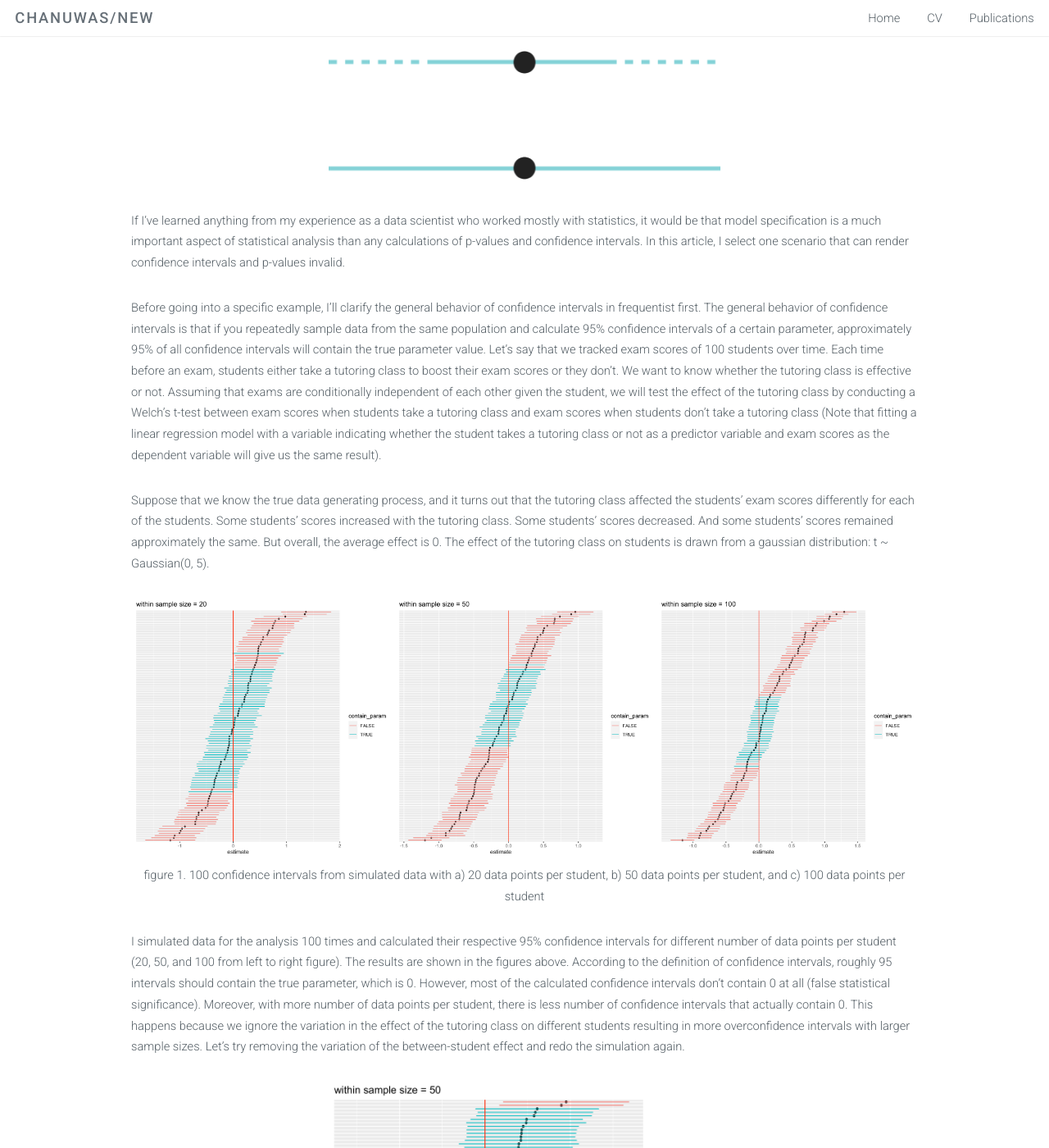
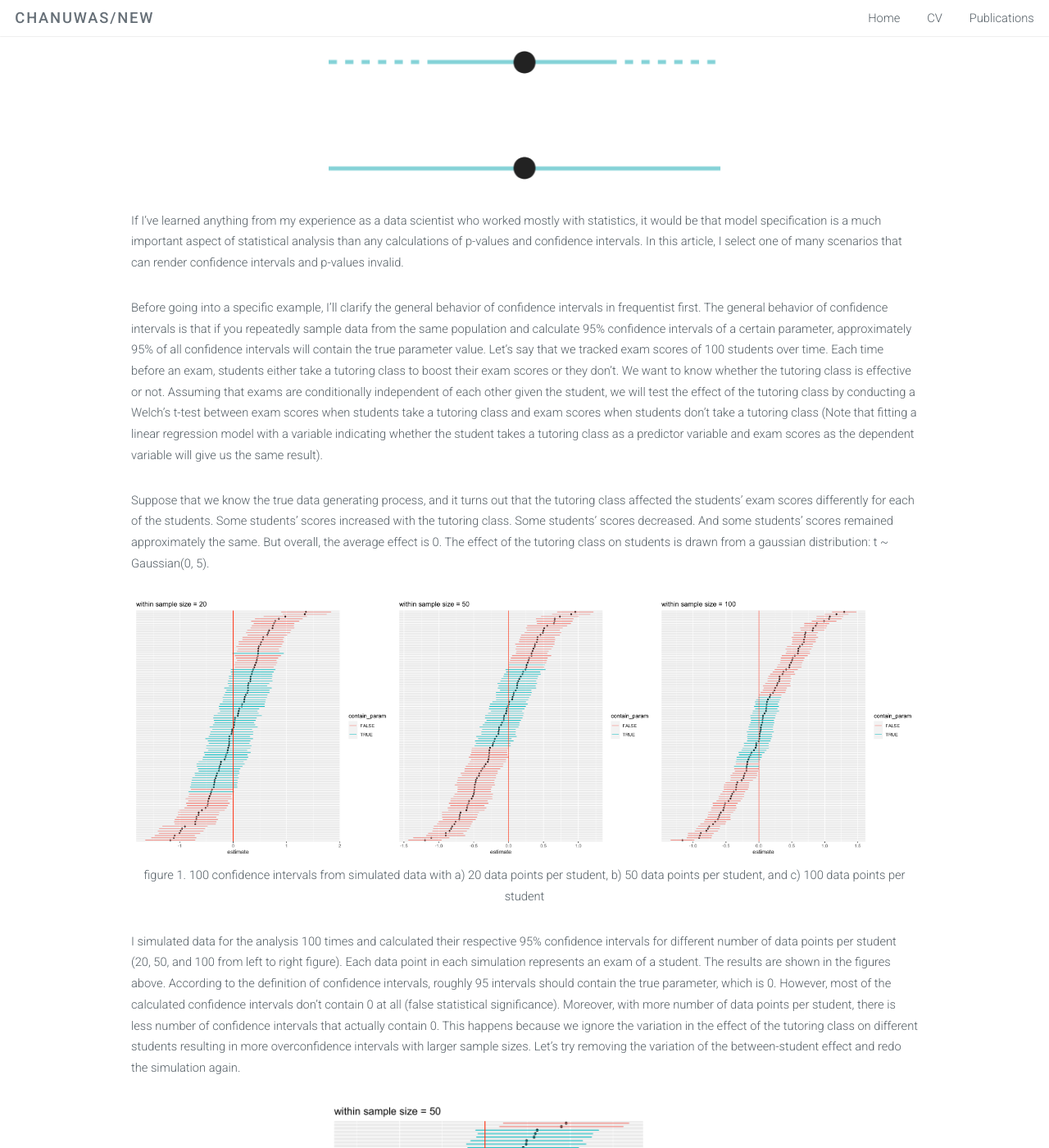
Before and after one commit to chasnew/chasnew.github.io, a Jekyll site: the page built from _posts/2020-08-05-cf_mlm.markdown, in a window 1280 px wide and 1400 px high, scrolled down 213 px. Shown: the whole window at 82% size. Built offline with Jekyll 4.4.1, drawn with Linux system fonts in a browser that asks for light colours; some of the changed text lies outside the part shown.

Commit message:
refining

```diff
--- a/_posts/2020-08-05-cf_mlm.markdown
+++ b/_posts/2020-08-05-cf_mlm.markdown
@@ -7,9 +7,9 @@ categories: update
 <p align="center">
 <img src="{{ site.baseurl }}/images/cf_mlm/thumbnail.png" width="50%" height=auto>
 </p>
-If I've learned anything from my experience as a data scientist who worked mostly with statistics, it would be that model specification is a much important aspect of statistical analysis than any calculations of p-values and confidence intervals. In this article, I select one scenario that can render confidence intervals and p-values invalid.
+If I've learned anything from my experience as a data scientist who worked mostly with statistics, it would be that model specification is a much important aspect of statistical analysis than any calculations of p-values and confidence intervals. In this article, I select one of many scenarios that can render confidence intervals and p-values invalid.
 
-Before going into a specific example, I'll clarify the general behavior of confidence intervals in frequentist first. The general behavior of confidence intervals is that if you repeatedly sample data from the same population and calculate 95% confidence intervals of a certain parameter, approximately 95% of all confidence intervals will contain the true parameter value. Let’s say that we tracked exam scores of 100 students over time. Each time before an exam, students either take a tutoring class to boost their exam scores or they don't. We want to know whether the tutoring class is effective or not. Assuming that exams are conditionally independent of each other given the student, we will test the effect of the tutoring class by conducting a Welch’s t-test between exam scores when students take a tutoring class and exam scores when students don't take a tutoring class (Note that fitting a linear regression model with a variable indicating whether the student takes a tutoring class or not as a predictor variable and exam scores as the dependent variable will give us the same result).
+Before going into a specific example, I'll clarify the general behavior of confidence intervals in frequentist first. The general behavior of confidence intervals is that if you repeatedly sample data from the same population and calculate 95% confidence intervals of a certain parameter, approximately 95% of all confidence intervals will contain the true parameter value. Let’s say that we tracked exam scores of 100 students over time. Each time before an exam, students either take a tutoring class to boost their exam scores or they don't. We want to know whether the tutoring class is effective or not. Assuming that exams are conditionally independent of each other given the student, we will test the effect of the tutoring class by conducting a Welch’s t-test between exam scores when students take a tutoring class and exam scores when students don't take a tutoring class (Note that fitting a linear regression model with a variable indicating whether the student takes a tutoring class as a predictor variable and exam scores as the dependent variable will give us the same result).
 
 Suppose that we know the true data generating process, and it turns out that the tutoring class affected the students’ exam scores differently for each of the students. Some students’ scores increased with the tutoring class. Some students’ scores decreased. And some students’ scores remained approximately the same. But overall, the average effect is 0. The effect of the tutoring class on students is drawn from a gaussian distribution: t ~ Gaussian(0, 5).
 
@@ -21,8 +21,7 @@ Suppose that we know the true data generating process, and it turns out that the
 figure 1. 100 confidence intervals from simulated data with a) 20 data points per student, b) 50 data points per student, and c) 100 data points per student
 </p>
 
-I simulated data for the analysis 100 times and calculated their respective 95% confidence intervals for different number of data points per student (20, 50, and 100 from left to right figure). The results are shown in the figures above.
-According to the definition of confidence intervals, roughly 95 intervals should contain the true parameter, which is 0. However, most of the calculated confidence intervals don’t contain 0 at all (false statistical significance). Moreover, with more number of data points per student, there is less number of confidence intervals that actually contain 0. This happens because we ignore the variation in the effect of the tutoring class on different students resulting in more overconfidence intervals with larger sample sizes. Let’s try removing the variation of the between-student effect and redo the simulation again.
+I simulated data for the analysis 100 times and calculated their respective 95% confidence intervals for different number of data points per student (20, 50, and 100 from left to right figure). Each data point in each simulation represents an exam of a student. The results are shown in the figures above. According to the definition of confidence intervals, roughly 95 intervals should contain the true parameter, which is 0. However, most of the calculated confidence intervals don’t contain 0 at all (false statistical significance). Moreover, with more number of data points per student, there is less number of confidence intervals that actually contain 0. This happens because we ignore the variation in the effect of the tutoring class on different students resulting in more overconfidence intervals with larger sample sizes. Let’s try removing the variation of the between-student effect and redo the simulation again.
 
 <p align="center">
 <img src="{{ site.baseurl }}/images/cf_mlm/null_model.png" width="50%" height=auto><br>
```
Also changed, not shown: other parts of _posts/2020-08-05-cf_mlm.markdown (+1 -1 lines).
